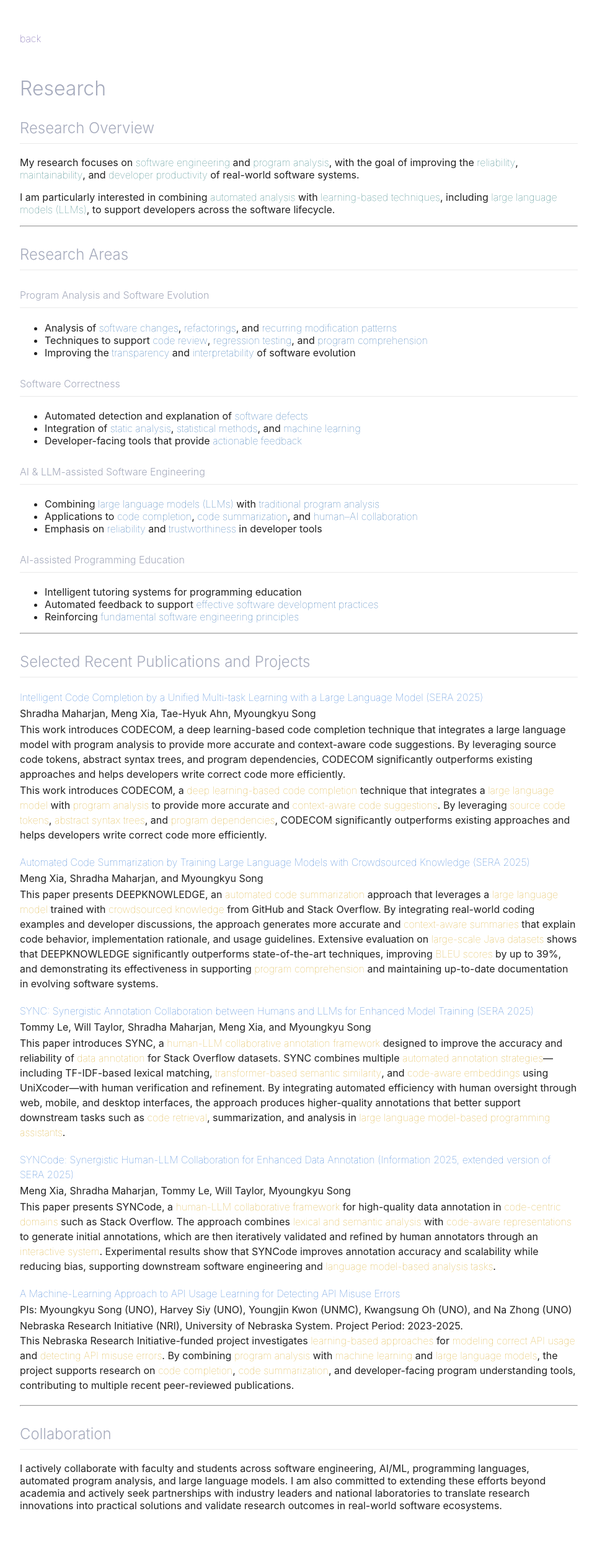
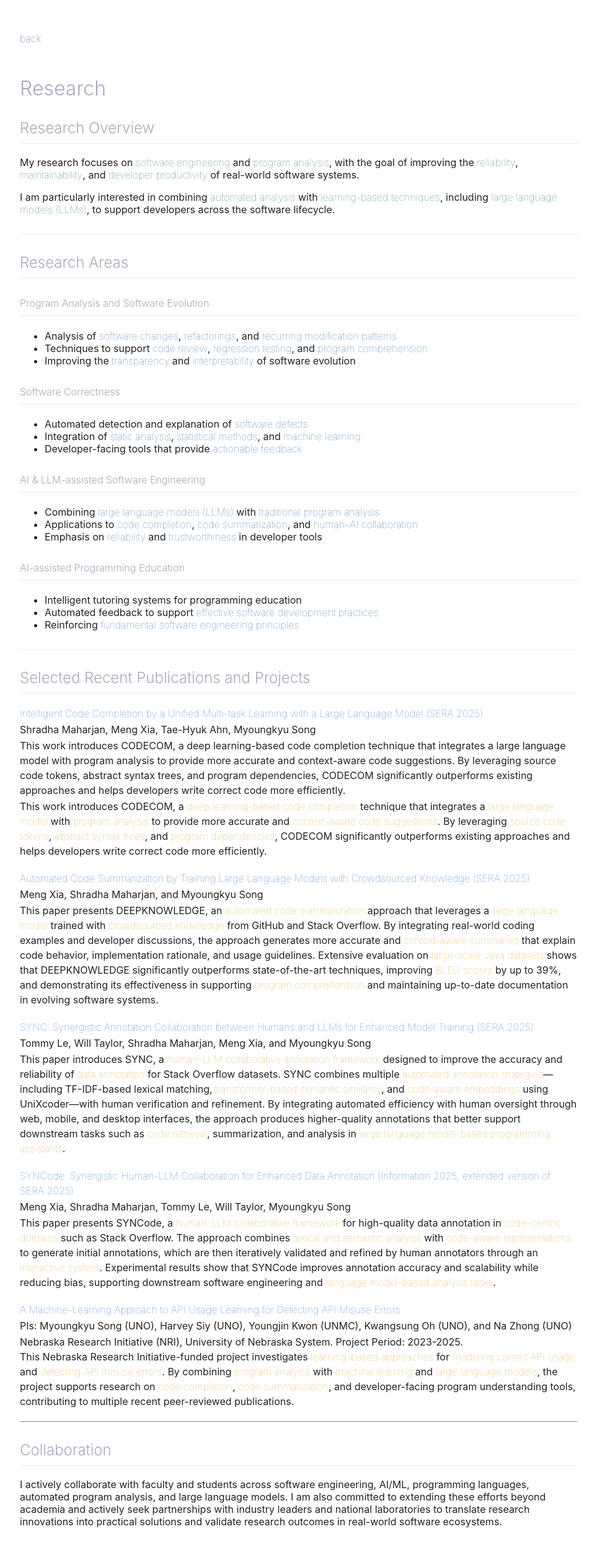
Before and after one commit to unose/unose.github.io, a Jekyll site: the page built from research.md, in a window 1280 px wide. Shown: the whole page at 62% size, without its empty margins (158-1121 px from the left). Built offline with Jekyll 4.4.1, drawn with Linux system fonts in a browser that asks for light colours; before the commit the page ends 2491 px from its top, so only the background shows below that.

Commit message:
2026-01-01 02:44
Updated

```diff
--- a/research.md
+++ b/research.md
@@ -3,6 +3,7 @@ layout: default
 title: Research
 permalink: /research/
 ---
+
 <a href="https://unose.github.io" class="back-link">back</a>
 
 # Research
@@ -17,7 +18,7 @@ permalink: /research/
   </p>
 </section>
 
----
+<hr style="clear: both; margin-top: 30px; margin-bottom: 30px; border: 0; border-top: 1px solid #eee;">
 
 <h2>Research Areas</h2>
 
@@ -49,7 +50,7 @@ permalink: /research/
   <li>Reinforcing <span class="research-area-highlight">fundamental software engineering principles</span></li>
 </ul>
 
----
+<hr style="clear: both; margin-top: 30px; margin-bottom: 30px; border: 0; border-top: 1px solid #eee;">
 
 ## Selected Recent Publications and Projects
 
```
